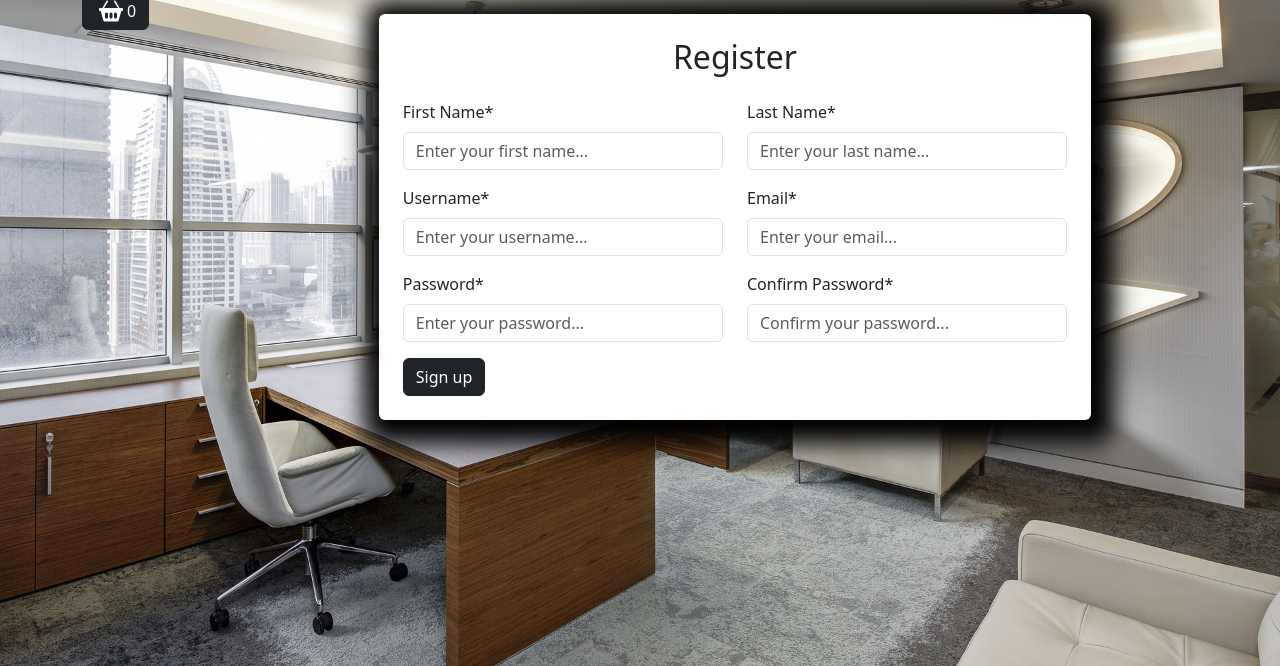
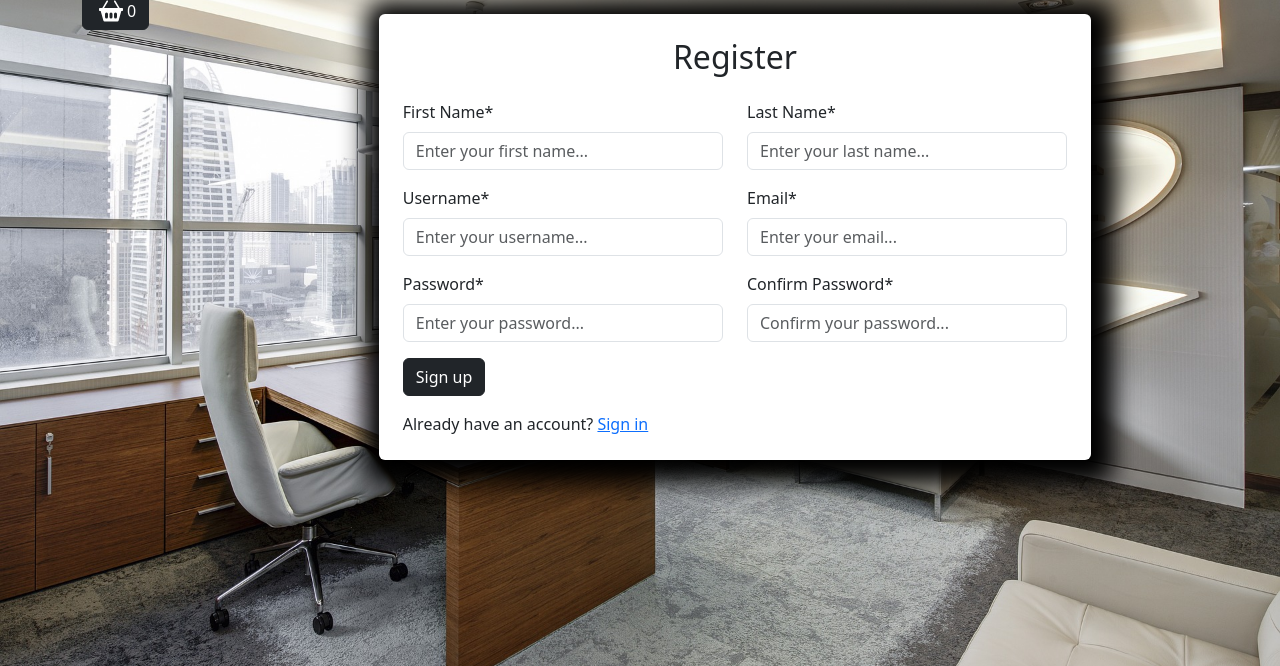
Before and after one commit to Viktor-Beniukh/awesome-house-style, a Django app: page /user/register/ in a window 1280 px wide. Shown: the part 134-800 px from the top of the page. Run offline with Django 4.2, Linux system fonts and the light colour scheme; data that the repository does not hold is empty; some libraries are stand-ins or nearby versions.

Commit message:
Added link to log in on register page and link to sign up to login page

```diff
--- a/users/templates/users/login.html
+++ b/users/templates/users/login.html
@@ -36,7 +36,7 @@
             <button type="submit" class="btn btn-dark btn-block">Sign in</button>
           </form>
           <div class="mt-3">
-            <a href="#">Forgot password?</a> | <a href="{% url 'user:register' %}">Create account</a>
+            <a href="#">Forgot password?</a> | Don't have an account? <a href="{% url 'user:register' %}">Create account</a>
           </div>
           <hr>
           <div class="text-center">
--- a/users/templates/users/register.html
+++ b/users/templates/users/register.html
@@ -90,6 +90,9 @@
             <button type="submit"
                     class="btn btn-dark btn-block">Sign up</button>
           </form>
+          <div class="mt-3">
+            Already have an account? <a href="{% url 'user:login' %}">Sign in</a>
+          </div>
         </div>
       </div>
     </div>
```
